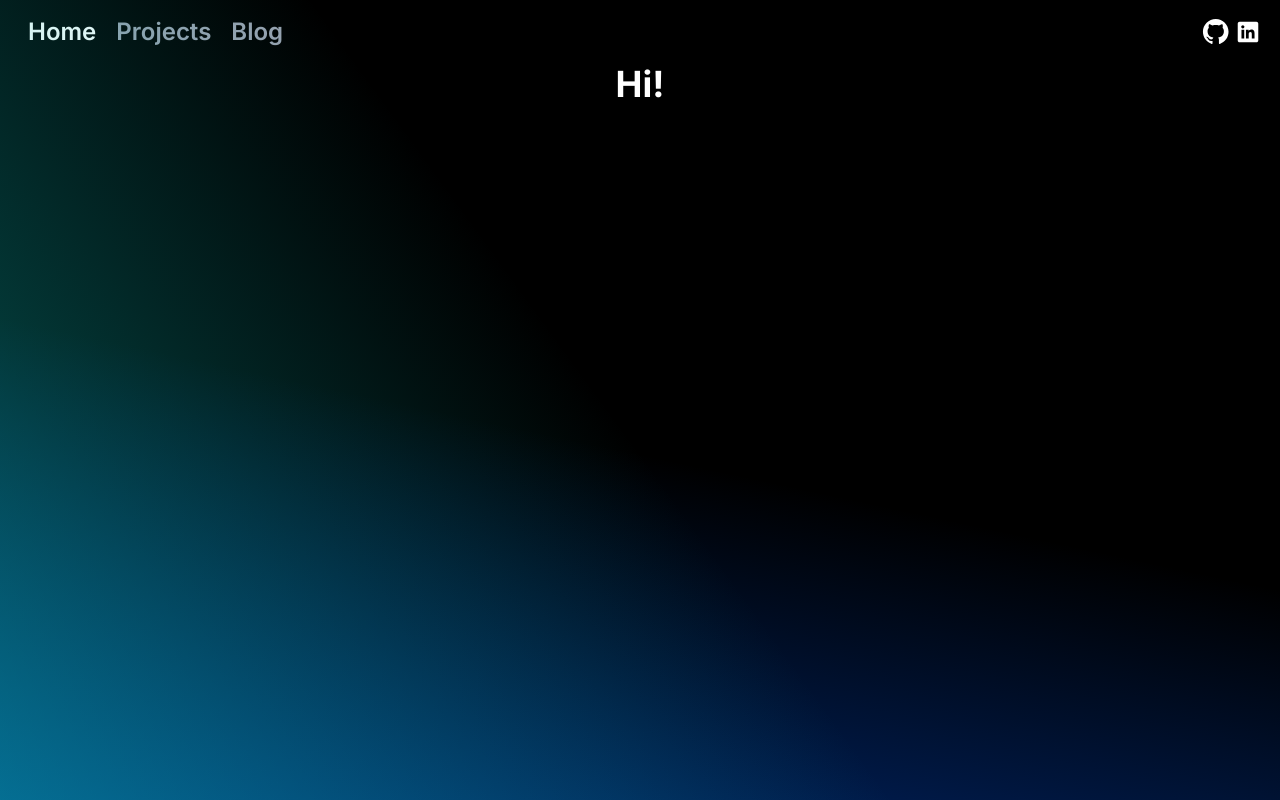
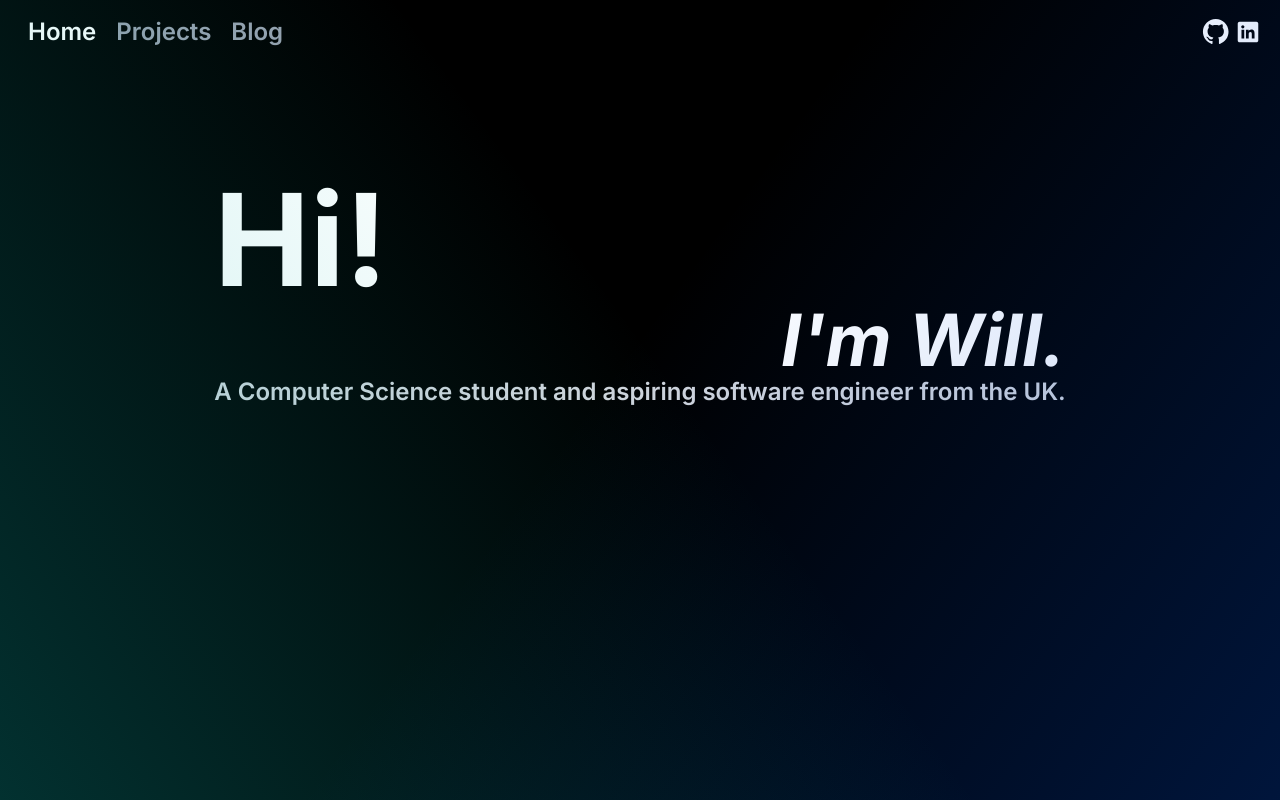
Before and after one commit to willbowden/willbowden, a SvelteKit app in the folder portfolio/: page / in a window 1280 px wide. Built offline with nearby package versions, Linux system fonts and the light colour scheme.

Commit message:
Animate gradient and add greeting

```diff
--- a/portfolio/src/app.css
+++ b/portfolio/src/app.css
@@ -10,13 +10,14 @@
   .home::after {
     pointer-events: none;
     content: '';
-    background: rgb(2, 0, 36);
     background: linear-gradient(54deg in oklch,
         oklch(from rgba(9, 181, 177, 1) l c h / 0.65) -15%,
         oklch(from rgba(9, 181, 177, 1) l c h / 0) 48%),
-      linear-gradient(12deg in oklch,
-        oklch(from rgba(0, 112, 255, 1) calc(l - 0.1) c h / 0.65) -10%,
-        oklch(from rgba(0, 112, 255, 1) calc(l - 0.1) c h / 0) 45%);
+      linear-gradient(306deg in oklch,
+        oklch(from rgba(0, 112, 255, 1) calc(l - 0.1) c h / 0.65) -15%,
+        oklch(from rgba(0, 112, 255, 1) calc(l - 0.1) c h / 0) 48%);
+    animation: home-gradient 15s cubic-bezier(0.25, 0.1, 0.25, 1) infinite;
+    background-size: 200% 200%;
     position: absolute;
     bottom: 0;
     left: 0;
@@ -25,3 +26,15 @@
     z-index: 0;
   }
 }
+
+@keyframes home-gradient {
+  0% {
+    background-position: 50% 25%;
+  }
+  50% {
+    background-position: 50% 75%;
+  }
+  100% {
+    background-position: 50% 25%;
+  }
+}
--- a/portfolio/src/app.html
+++ b/portfolio/src/app.html
@@ -1,12 +1,12 @@
 <!doctype html>
-<html lang="en" class="font-geist bg-black text-gray-300">
+<html lang="en" class="font-geist bg-black text-gray-300 h-[100%]">
 	<head>
 		<meta charset="utf-8" />
 		<link rel="icon" href="%sveltekit.assets%/favicon.png" />
 		<meta name="viewport" content="width=device-width, initial-scale=1" />
 		%sveltekit.head%
 	</head>
-	<body data-sveltekit-preload-data="hover" class="home">
-		<div style="display: contents">%sveltekit.body%</div>
+	<body data-sveltekit-preload-data="hover" class="home h-[100%]">
+		<div style="display: contents" class="h-[100%]">%sveltekit.body%</div>
 	</body>
 </html>
--- a/portfolio/src/routes/+layout.svelte
+++ b/portfolio/src/routes/+layout.svelte
@@ -5,13 +5,15 @@
 	let { children } = $props();
 </script>
 
-<div class="flex justify-between p-4 text-white">
+<div class="flex h-[10%] justify-between align-baseline p-4 text-white">
 	<div>
-		<nav class="ml-3 space-x-5 flex justify-evenly align-middle text-2xl font-semibold">
-			<a href="/" class={`hover:text-white ${page.route.id === '/' ? '' : 'text-gray-400'}`}>Home</a>
+		<nav class="ml-3 flex justify-evenly space-x-5 text-2xl font-semibold">
+			<a href="/" class={`hover:text-white ${page.route.id === '/' ? '' : 'text-gray-400'}`}>Home</a
+			>
 			<a
 				href="/projects"
-				class={`hover:text-white ${page.route.id === '/projects' ? '' : 'text-gray-400'}`}>Projects</a
+				class={`hover:text-white ${page.route.id === '/projects' ? '' : 'text-gray-400'}`}
+				>Projects</a
 			>
 			<a href="/blog" class={`hover:text-white ${page.route.id === '/blog' ? '' : 'text-gray-400'}`}
 				>Blog</a
@@ -19,12 +21,12 @@
 		</nav>
 	</div>
 
-	<div class="flex justify-end align-middle">
+	<div class="flex justify-end">
 		<a
 			aria-label="github profile"
 			href="https://github.com/willbowden"
 			target="_blank"
-			class="h-8 rounded-sm p-0.5hover:bg-gray-900"
+			class="p-0.5hover:bg-gray-900 h-8 rounded-sm"
 		>
 			<svg
 				xmlns="http://www.w3.org/2000/svg"
@@ -60,4 +62,6 @@
 	</div>
 </div>
 
-{@render children()}
+<div class="h-[90%]">
+	{@render children()}
+</div>
--- a/portfolio/src/routes/+page.svelte
+++ b/portfolio/src/routes/+page.svelte
@@ -1,3 +1,9 @@
-<div class="flex w-[100%] justify-center">
-	<h1 class="text-white font-bold text-4xl">Hi!</h1>
+<div class="flex h-[100%] w-[100%] justify-center">
+	<div>
+		<h1 class="mt-24 text-9xl font-bold text-white">Hi!</h1>
+		<h2 class="text-end text-7xl font-bold italic text-white">I'm Will.</h2>
+		<p class="text-2xl font-semibold">
+			A Computer Science student and aspiring software engineer from the UK.
+		</p>
+	</div>
 </div>
```
